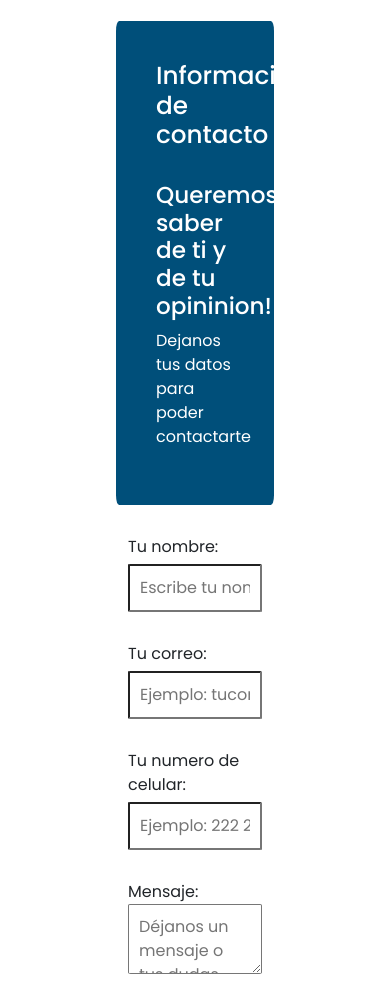
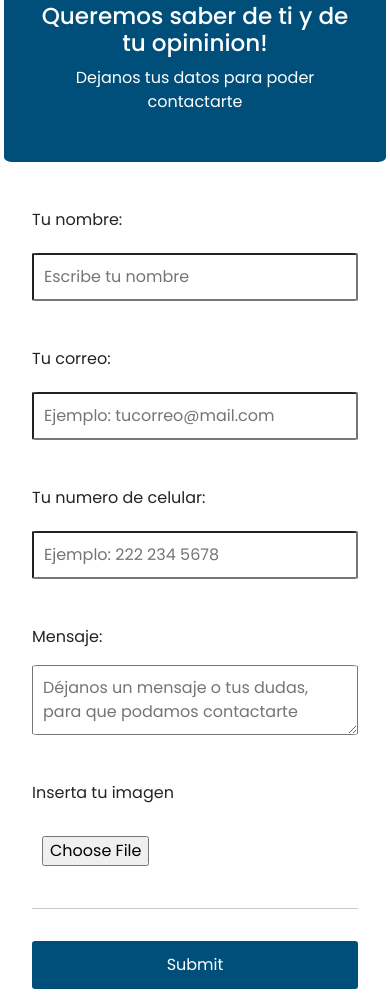
Before and after one commit to alamdominic/repairman, a plain HTML site: page contactanos/contact.html in a window 390 px wide. Shown: the part 211-1212 px from the top of the page. Drawn offline with nearby package versions, Linux system fonts and the light colour scheme; a web font is replaced by a local one.

Commit message:
Cambios para hacer responsive la pagina en el div class=container

```diff
--- a/contactanos/contact.css
+++ b/contactanos/contact.css
@@ -209,9 +209,55 @@ form .form-control {
 
 input[type="file"] {
     padding: 10px;
-    background-color: #4CAF50;
     color: white;
     border: none;
     border-radius: 6px;
     cursor: pointer;
 }
+
+/* DISEÑO RESPONSIVE: PANTALLAS PEQUEÑAS */
+/* --------------------------------------------- */
+@media (max-width: 768px) {
+    /* Oculta links si no hay menú hamburguesa */
+    .navbar__links {
+        display: none;
+    }
+
+    /* Opcional: ocultar iconos en móvil */
+    .navbar__actions {
+        display: none;
+    }
+
+    /* Espaciado general reducido */
+    .container {
+        padding: 1rem !important;
+    }
+
+    /* Centrar el texto del contacto */
+    #infoContact {
+        text-align: center;
+        padding: 2rem;
+    }
+
+    /* Estilo del formulario en móvil */
+    .formularioContacto {
+        padding: 1rem;
+        display: flex;
+        flex-direction: column;
+        gap: 1rem; /* Espacio uniforme entre campos */
+    }
+
+    /* Asegura tamaño legible en dispositivos pequeños */
+    .formularioContacto input,
+    .formularioContacto textarea,
+    .formularioContacto label,
+    .formularioContacto button {
+        font-size: 1rem;
+    }
+
+    /* Botón ancho completo */
+    .formularioContacto button {
+        width: 100%;
+        padding: 0.75rem;
+    }
+}
```
